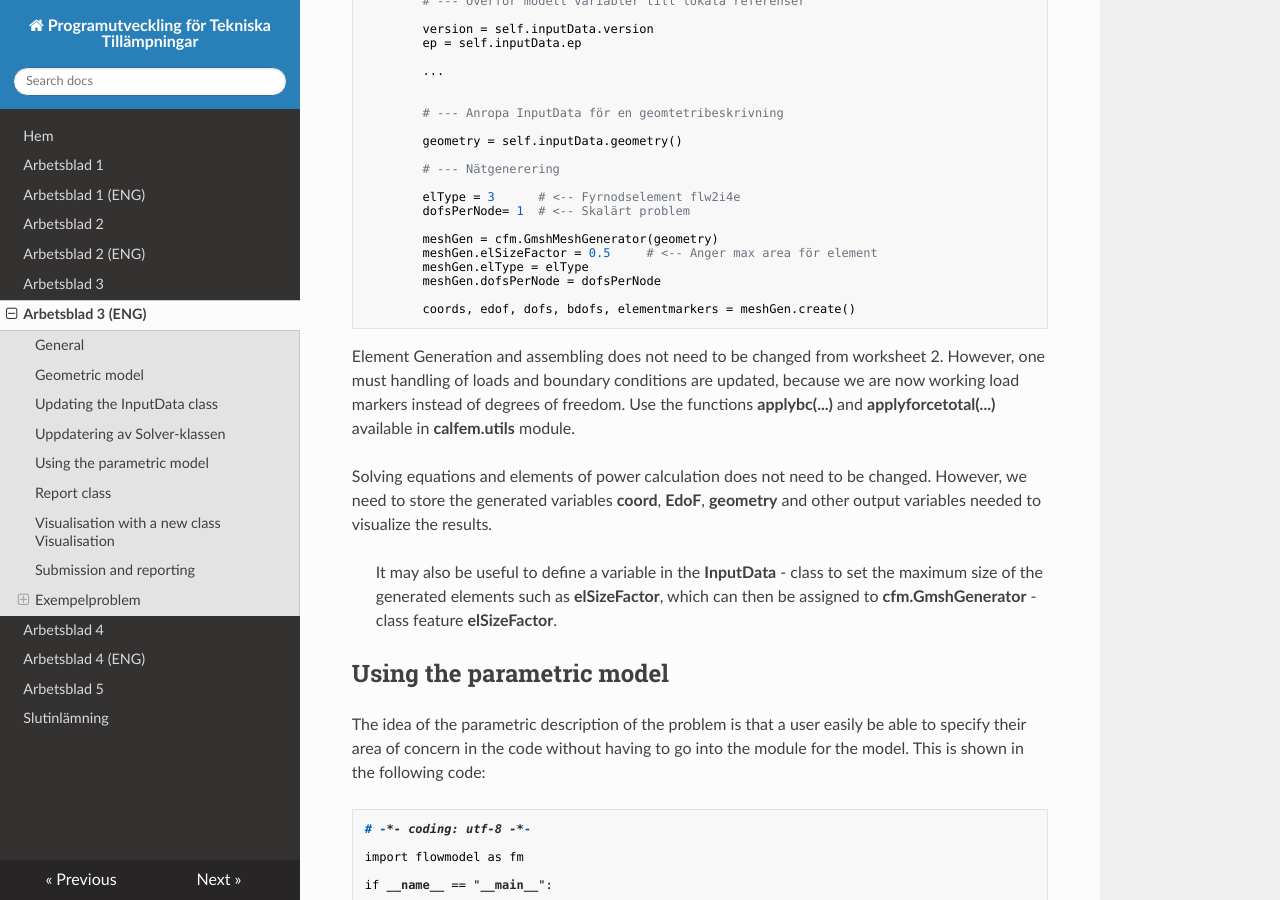
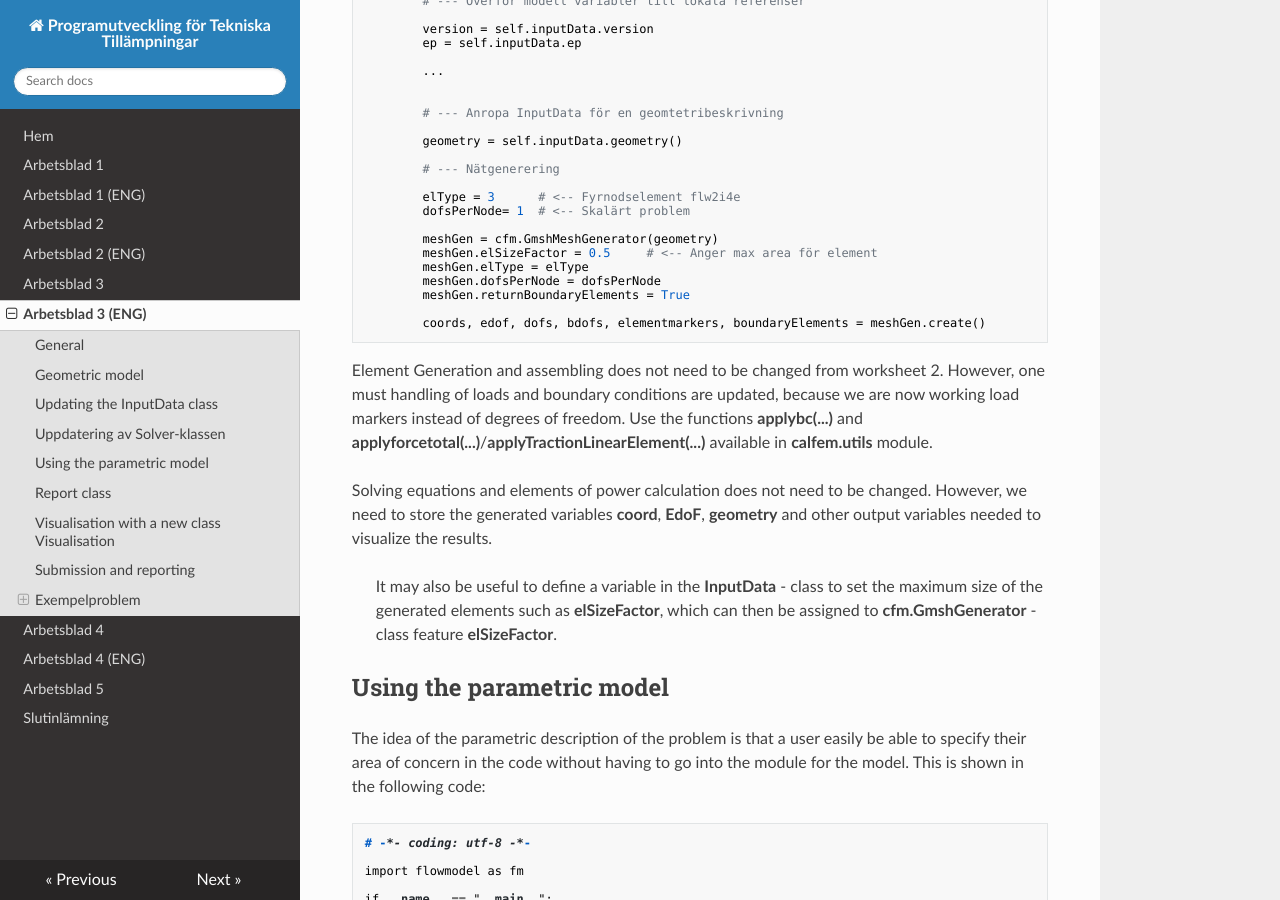
Before and after one commit to jonaslindemann/vsmn20, an MkDocs documentation site: the page built from docs/assignment3_eng.md, in a window 1280 px wide and 900 px high, scrolled down 2297 px. Built offline with MkDocs 1.6.1, drawn with Linux system fonts in a browser that asks for light colours; nearby versions of some CDN libraries; old or Windows-style settings are respelled for this version of MkDocs.

Commit message:
Added applyTractionLinearElement.

```diff
--- a/docs/assignment3_eng.md
+++ b/docs/assignment3_eng.md
@@ -111,10 +111,11 @@ In **Solver** - class, we must add the call to the mesh generator in  **calfem.m
             meshGen.elSizeFactor = 0.5     # <-- Anger max area för element
             meshGen.elType = elType
             meshGen.dofsPerNode = dofsPerNode
+            meshGen.returnBoundaryElements = True
 
-            coords, edof, dofs, bdofs, elementmarkers = meshGen.create()
+            coords, edof, dofs, bdofs, elementmarkers, boundaryElements = meshGen.create()
 
-Element Generation and assembling does not need to be changed from worksheet 2. However, one must handling of loads and boundary conditions are updated, because we are now working load markers instead of degrees of freedom. Use the functions  **applybc(...)** and **applyforcetotal(...)** available in **calfem.utils** module.
+Element Generation and assembling does not need to be changed from worksheet 2. However, one must handling of loads and boundary conditions are updated, because we are now working load markers instead of degrees of freedom. Use the functions  **applybc(...)** and **applyforcetotal(...)**/**applyTractionLinearElement(...)** available in **calfem.utils** module.
 
 Solving equations and elements of power calculation does not need to be changed. However, we need to store the generated variables **coord**, **EdoF**, **geometry** and other output variables needed to visualize the results.
 
```
Also changed, not shown: docs/assignment3.md (+3 -2 lines).
